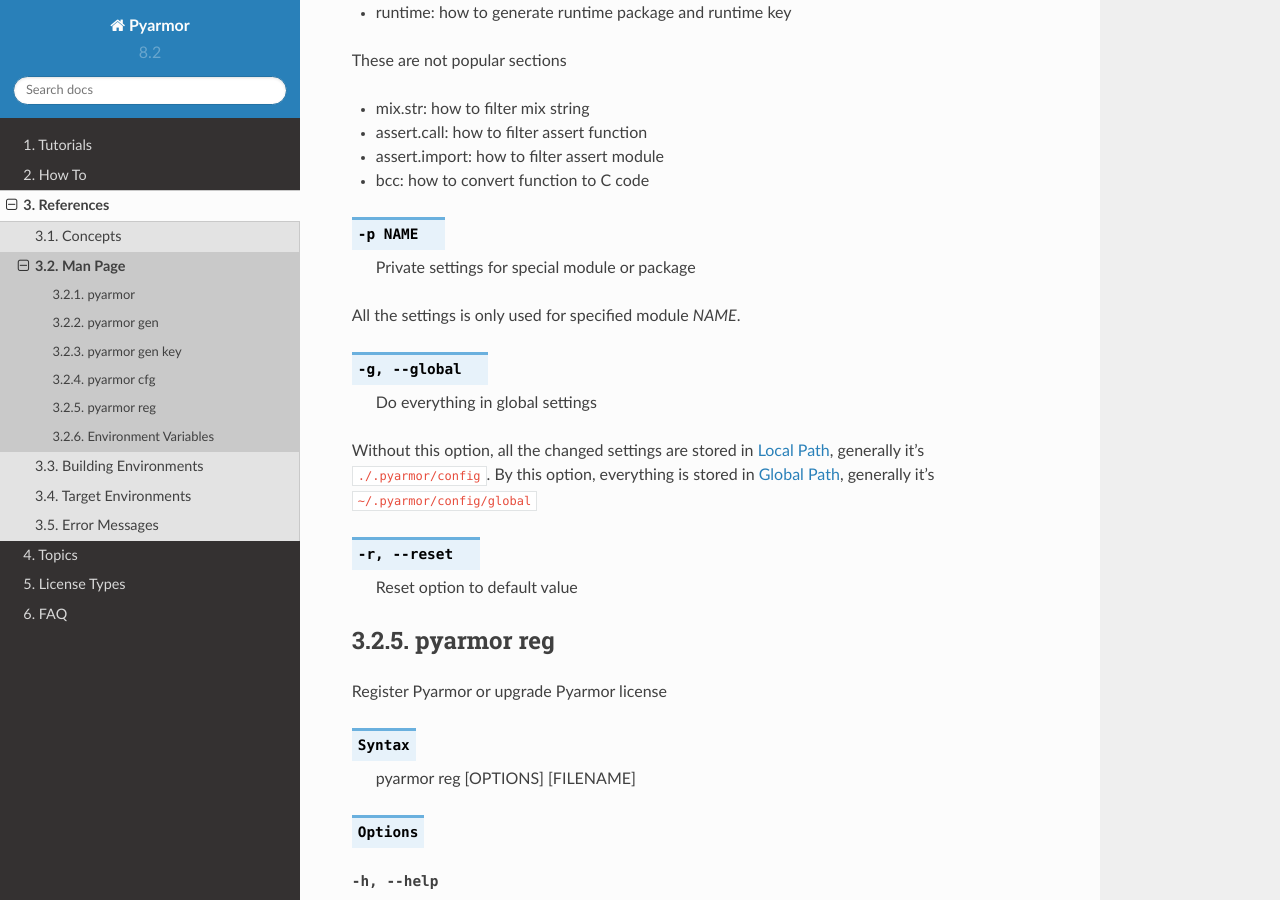
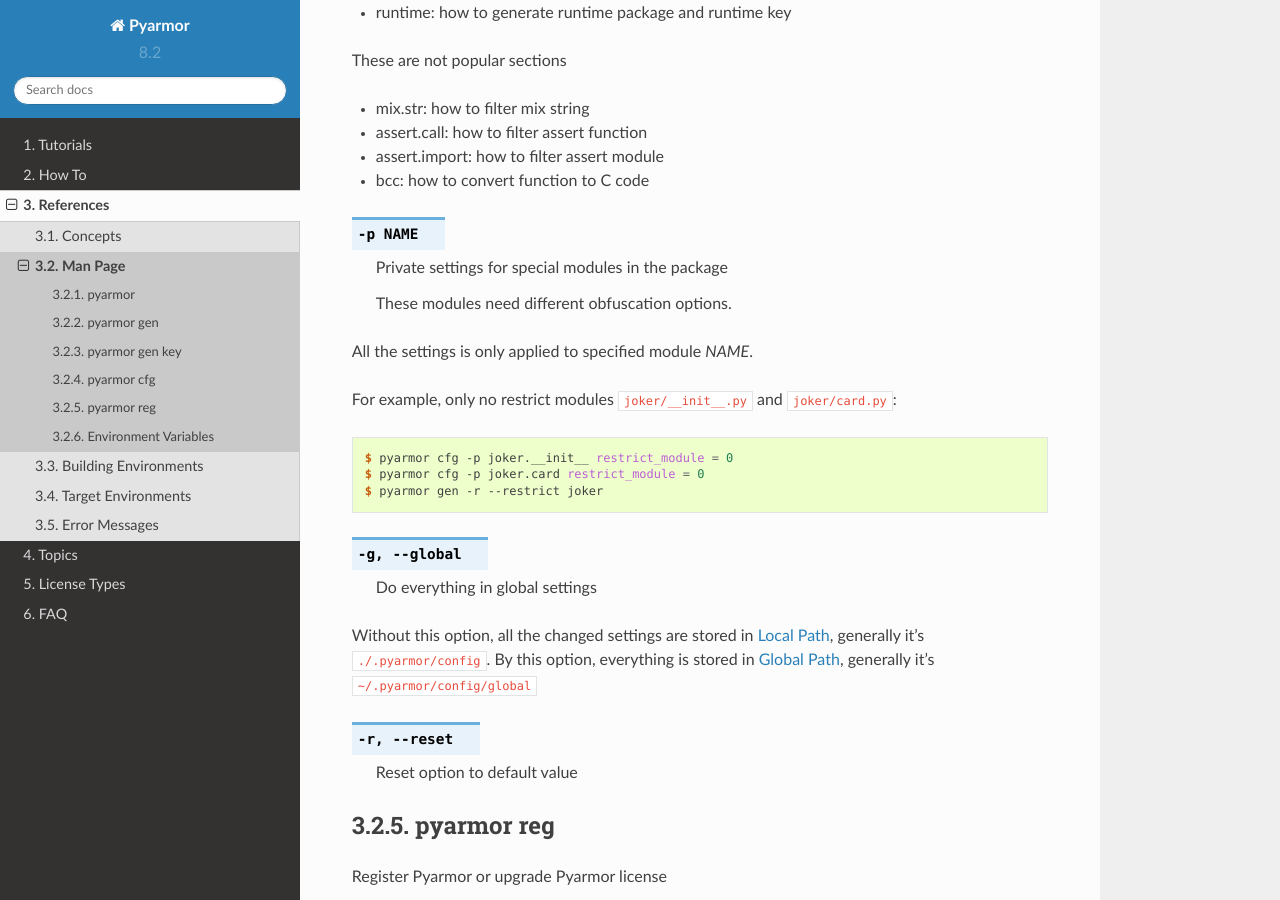
Before and after one commit to dashingsoft/pyarmor, a Sphinx documentation site: the page built from docs/reference/man.rst, in a window 1280 px wide and 900 px high, scrolled down 17598 px. Built offline with Sphinx 7.4.7 and the Read the Docs theme 2.0.0, drawn with Linux system fonts in a browser that asks for light colours.

Commit message:
Describe private settings

```diff
--- a/docs/reference/man.rst
+++ b/docs/reference/man.rst
@@ -654,9 +654,17 @@
 
 .. option:: -p NAME
 
-            Private settings for special module or package
+            Private settings for special modules in the package
 
-All the settings is only used for specified module `NAME`.
+            These modules need different obfuscation options.
+
+All the settings is only applied to specified module `NAME`.
+
+For example, only no restrict modules ``joker/__init__.py`` and ``joker/card.py``::
+
+    $ pyarmor cfg -p joker.__init__ restrict_module = 0
+    $ pyarmor cfg -p joker.card restrict_module = 0
+    $ pyarmor gen -r --restrict joker
 
 .. option:: -g, --global
 
```
